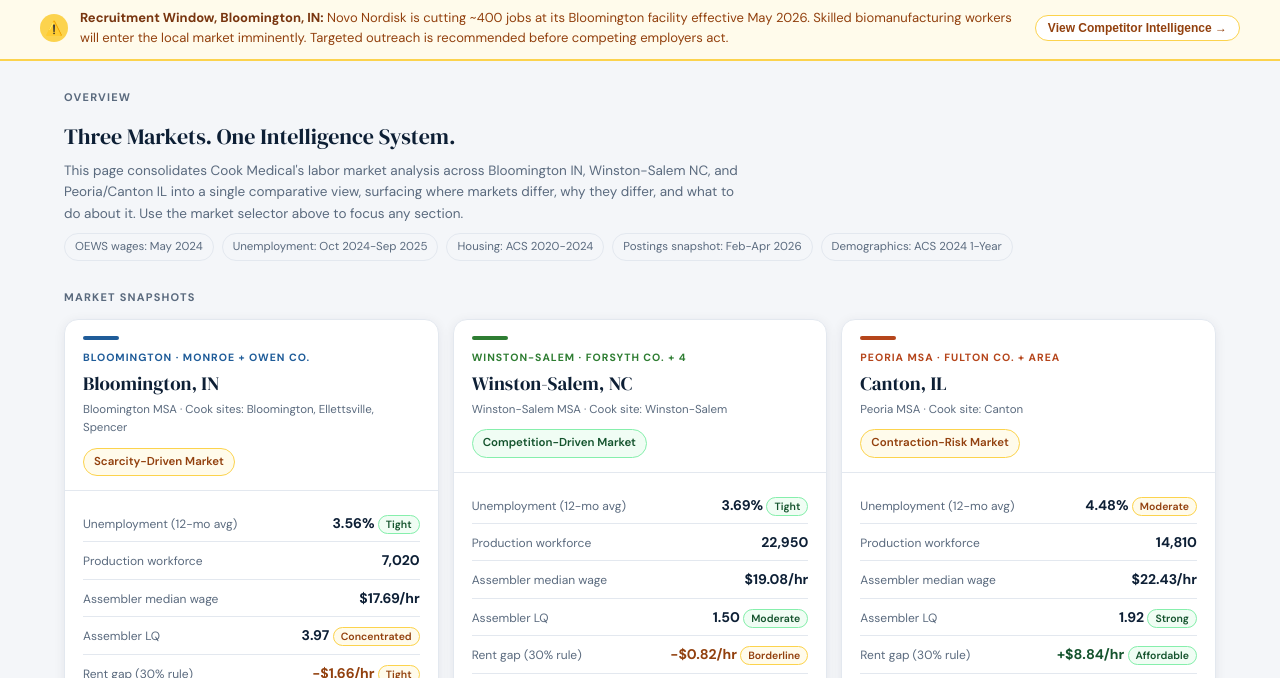
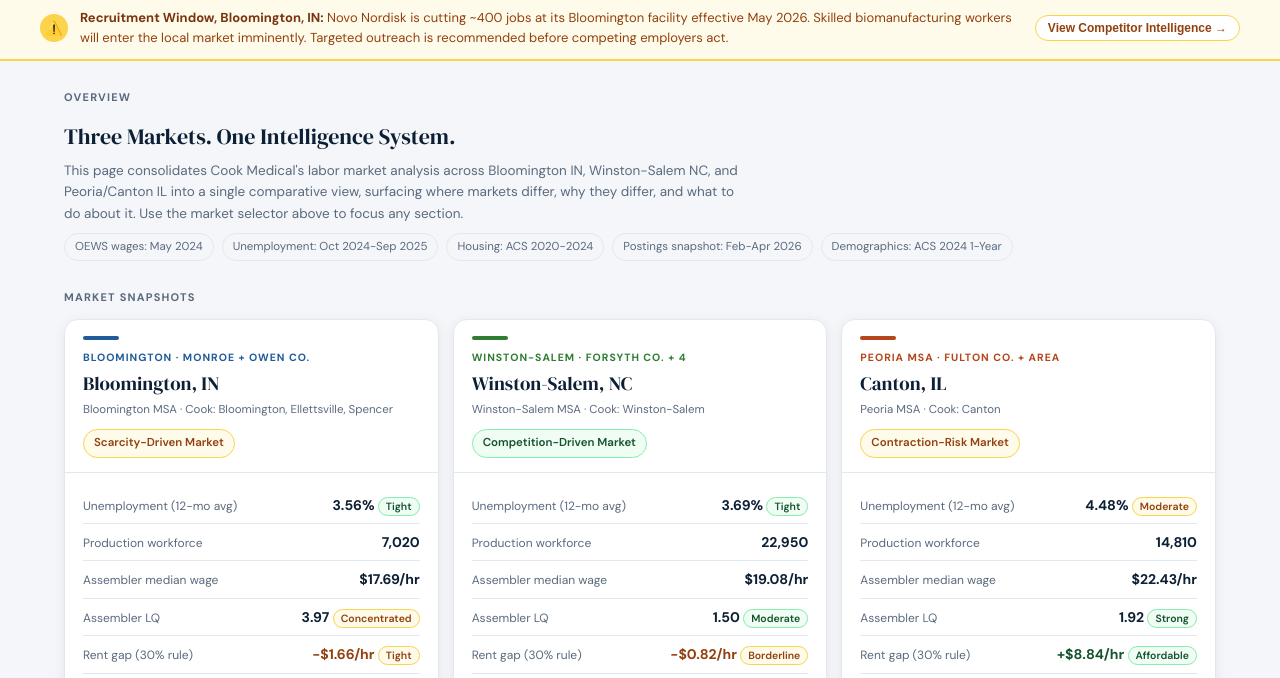
Before and after one commit to edwardbkim/cook_master_workforce, a plain HTML site: page index.html in a window 1280 px wide. Shown: the part 101-779 px from the top of the page. Drawn offline with Linux system fonts and the light colour scheme.

Commit message:
Update index.html

```diff
--- a/index.html
+++ b/index.html
@@ -749,7 +749,7 @@
           <div class="mcard-accent" style="background:var(--bloom)"></div>
           <div class="mcard-market" style="color:var(--bloom)">Bloomington · Monroe + Owen Co.</div>
           <div class="mcard-name">Bloomington, IN</div>
-          <div class="mcard-msa">Bloomington MSA · Cook sites: Bloomington, Ellettsville, Spencer</div>
+          <div class="mcard-msa">Bloomington MSA · Cook: Bloomington, Ellettsville, Spencer</div>
           <span class="verdict warn">Scarcity-Driven Market</span>
         </div>
         <div class="mcard-body">
@@ -800,7 +800,7 @@
           <div class="mcard-accent" style="background:var(--ws)"></div>
           <div class="mcard-market" style="color:var(--ws)">Winston-Salem · Forsyth Co. + 4</div>
           <div class="mcard-name">Winston-Salem, NC</div>
-          <div class="mcard-msa">Winston-Salem MSA · Cook site: Winston-Salem</div>
+          <div class="mcard-msa">Winston-Salem MSA · Cook: Winston-Salem</div>
           <span class="verdict good">Competition-Driven Market</span>
         </div>
         <div class="mcard-body">
@@ -851,7 +851,7 @@
           <div class="mcard-accent" style="background:var(--peoria)"></div>
           <div class="mcard-market" style="color:var(--peoria)">Peoria MSA · Fulton Co. + area</div>
           <div class="mcard-name">Canton, IL</div>
-          <div class="mcard-msa">Peoria MSA · Cook site: Canton</div>
+          <div class="mcard-msa">Peoria MSA · Cook: Canton</div>
           <span class="verdict warn">Contraction-Risk Market</span>
         </div>
         <div class="mcard-body">
```
